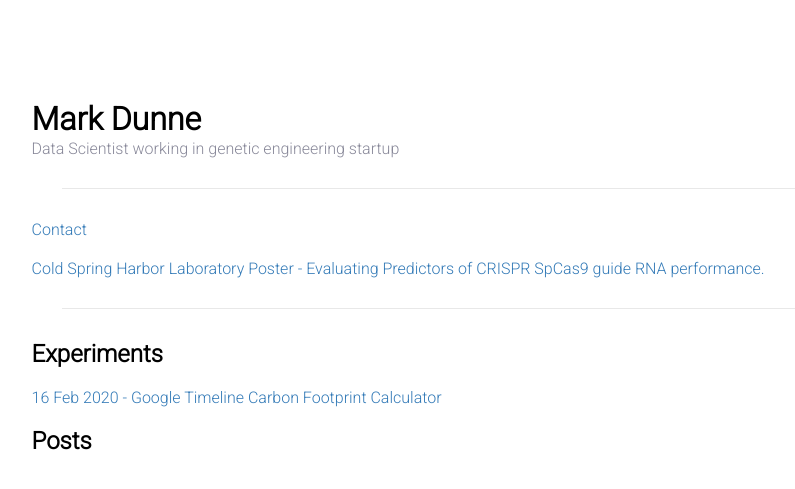
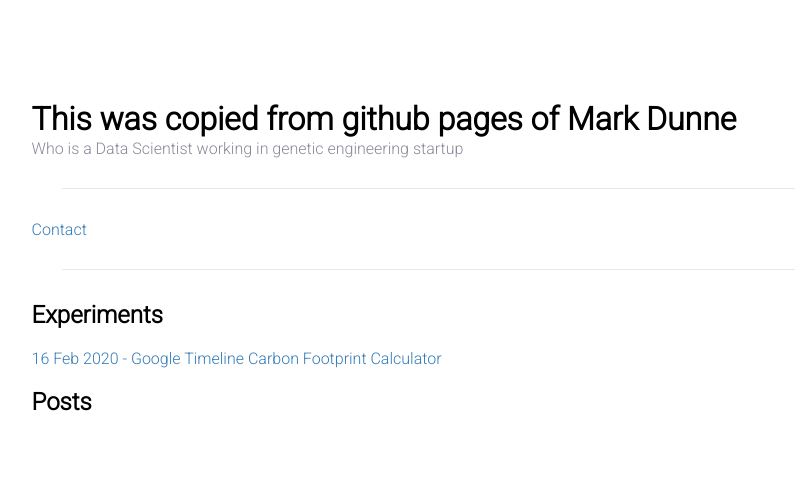
Before and after one commit to k4nfr3/c02, a Jekyll site: the page built from index.html, in a window 1280 px wide. Shown: the top 489 px of the page, without its empty margins (204-999 px from the left). Built offline with Jekyll 4.4.1, drawn with Linux system fonts in a browser that asks for light colours.

Commit message:
Update index.html

```diff
--- a/index.html
+++ b/index.html
@@ -5,25 +5,14 @@ title: Home
 
 <div id="content">
     <div id="header">
-        <h1>Mark Dunne</h1>
-        <p>Data Scientist working in genetic engineering startup</p>
+        <h1>This was copied from github pages of Mark Dunne</h1>
+        <p>Who is a Data Scientist working in genetic engineering startup</p>
     </div>
 
     <hr />
 
     <ul>
         <li><a href="mailto:markdunne02@gmail.com">Contact</a></li>
-        <li>
-<!--             <a href="/public/mark-dunne-stock-market-prediction.pdf">
-                Undergraduate Thesis - On Stock Market Prediction and Machine Learning
-            </a> -->
-        </li>
-        <li>
-            <a href="/public/cold_spring_harbor_poster.pdf">
-                Cold Spring Harbor Laboratory Poster - Evaluating Predictors of CRISPR SpCas9 guide
-                RNA performance.
-            </a>
-        </li>
     </ul>
 
     <hr />
```
